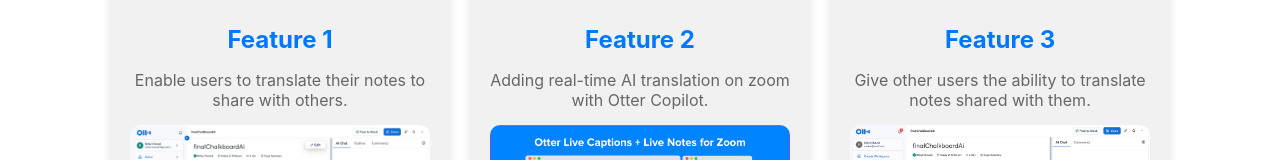
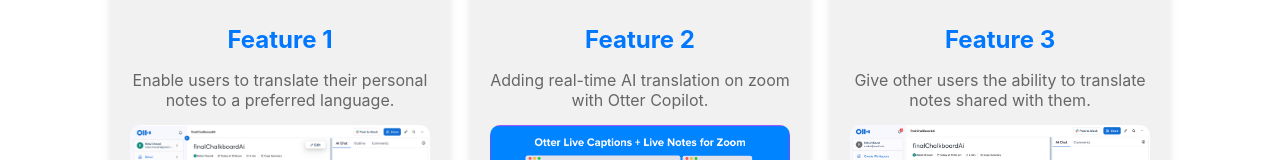
Before and after one commit to rschavali02/product-presentation, a React (Create React App) app: page / in a window 1280 px wide. Shown: the part 745-905 px from the top of the page. Built offline with nearby package versions, Linux system fonts and the light colour scheme.

Commit message:
feature update

```diff
--- a/src/components/features.js
+++ b/src/components/features.js
@@ -26,7 +26,7 @@
       <div className="features-grid">
         <div className="feature" onClick={() => openModal(feature1Image)}>
           <h3>Feature 1</h3>
-          <p>Enable users to translate their notes to share with others.</p>
+          <p>Enable users to translate their personal notes to a preferred language.</p>
           <img src={feature1Image} alt="Feature 1" className="feature-image" />
           <p className="click-to-zoom">Click to Zoom</p>
         </div>
```
